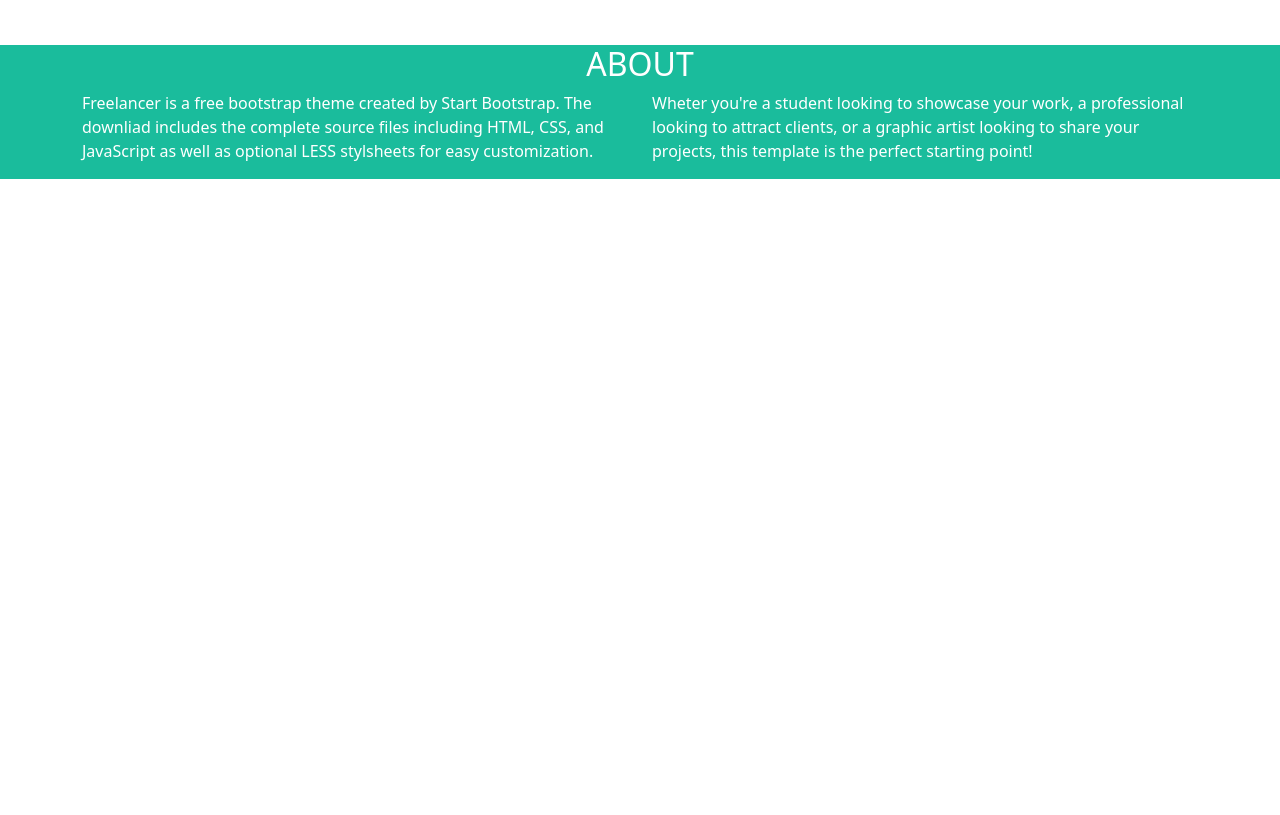
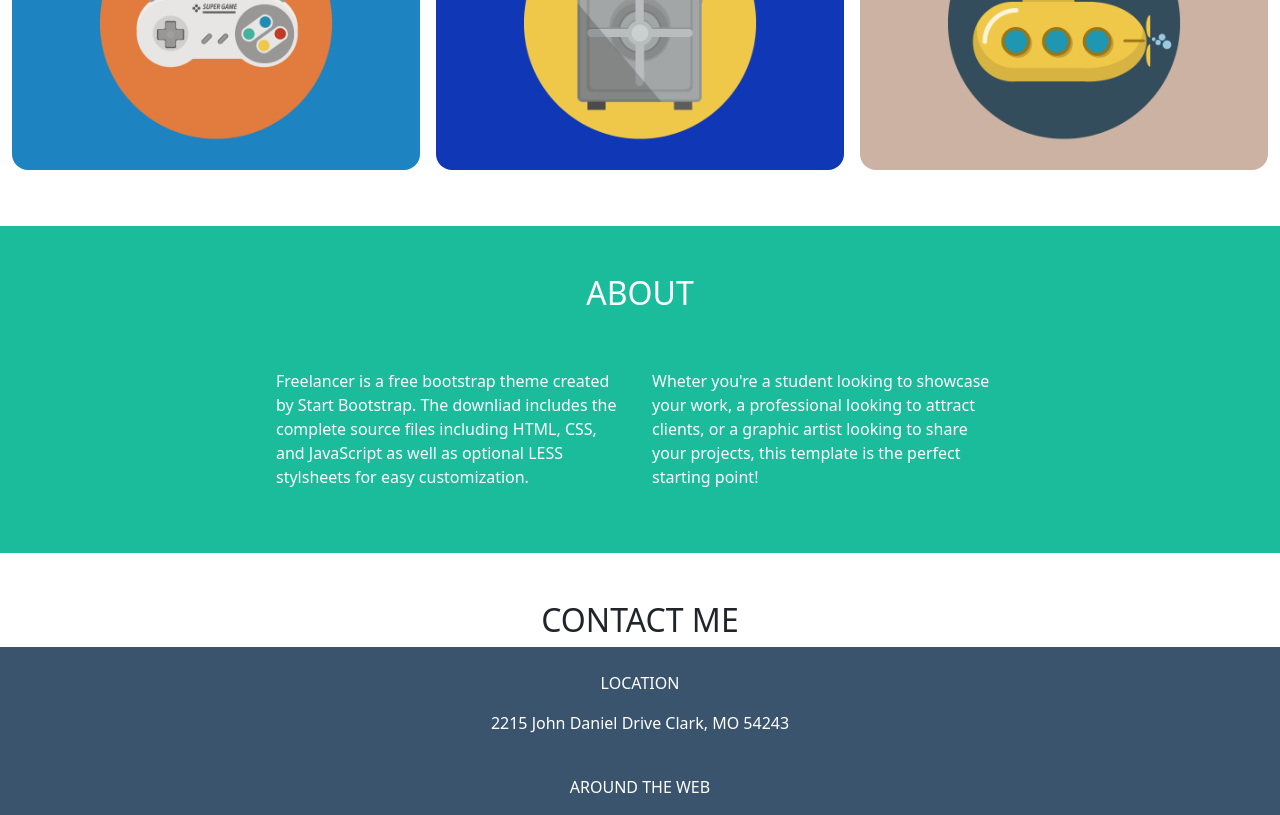
Before and after one commit to Ericson-Manalo/html-css-bootstrap-freelancer, a plain HTML site: page index.html in a window 1280 px wide. Shown: the part 1155-1970 px from the top of the page. Before the commit the page ends 1334 px from the top, so only its background shows below. Drawn offline with nearby package versions, Linux system fonts and the light colour scheme.

Commit message:
gave a section about us a wrapper

```diff
--- a/css/style.css
+++ b/css/style.css
@@ -1,5 +1,9 @@
 .green_bg{
     background-color: #1abc9c;
+}
+
+.blue-bg{
+    background-color: #3a546d;
 }
 
 .white_text{
@@ -19,6 +23,10 @@
     border-radius: 15%;
     background-color: black;
 }
+.my_smaller-wrapper{
+    width: 60%;
+}
+
 
 
 /*
--- a/index.html
+++ b/index.html
@@ -25,10 +25,10 @@
         <section class="green_bg">
             <div class="container">
                 <div class="row justify-content-center">
-                    <div class="col-6 col-sm-5 col-md-4 col-lg-2 mt-3">
+                    <div class="col-6 col-md-5 col-lg-4">
                         <img class="img-fluid" src="img/avatar.svg" alt="Avatar image">
                     </div>
-                    <h1 class="text-uppercase text-center mt-3 white_text">
+                    <h1 class="text-uppercase text-center mt-3 white_text fw-bold">
                         Start Bootstrap
                     </h1>
 
@@ -41,21 +41,9 @@
                     </div>
 
                     <div class="row justify-content-center mt-3 mb-5 text-center">
-                        <div class="col-4">
+                        <div class="col-12">
                             <p class="white_text text-uppercase">
-                                graphic artist -
-                            </p>
-                        </div>
-
-                        <div class="col-4">
-                            <p class="white_text text-uppercase">
-                                web designer -
-                            </p>
-                        </div>
-
-                        <div class="col-4">
-                            <p class="white_text text-uppercase">
-                                Illustrator
+                                graphic artist - web designer - Illustrator
                             </p>
                         </div>
                     </div>
@@ -66,7 +54,7 @@
 
 
         <section>
-            <div class="container-fluid">
+            <div class="container-fluid px-3">
                 <h2 class="text-uppercase text-center mt-5">
                     Portfolio
                 </h2>
@@ -103,27 +91,64 @@
 
 
         <section class="green_bg mt-5">
-            <h2 class="white_text text-uppercase text-center">
+
+            <div class="my_smaller-wrapper mx-auto">
+                <div class="container">
+                    <h2 class="white_text text-uppercase text-center p-5">
                         About
                     </h2>
-
-            <div class="container-sm">
-                <div class="row">
+                    <div class="row px-2">
                         <div class="col-12 col-md-6">
                             <p class="white_text">
                                 Freelancer is a free bootstrap theme created by Start Bootstrap. The downliad includes the complete source files including HTML, CSS, and JavaScript as well as optional LESS stylsheets for easy customization.
                             </p>
                         </div>
                         <div class="col-12 col-md-6">
-                        <p class="white_text">
+                            <p class="white_text pb-5">
                                 Wheter you're a student looking to showcase your work, a professional looking to attract clients, or a graphic artist looking to share your projects, this template is the perfect starting point!
                             </p>
                         </div>
                     </div>
                 </div>
+            </div>
+        </section>
 
+        <section>
+            <h2 class="text-uppercase text-center mt-5">
+                contact me
+            </h2>
         </section>
     </main>
 
+    <footer>
+        <section class="blue-bg">
+            <div class="container">
+                <div class="row">
+                    <div class="col-12">
+                        <p class="white_text text-center text-uppercase mt-4">
+                            location
+                        </p>
+                        <p class="white_text text-center">
+                            2215 John Daniel Drive Clark, MO 54243
+                        </p>
+                    </div>
+                </div>
+
+                <div class="row">
+                    <div class="col-12">
+                        <p class="white_text text-center text-uppercase mt-4">
+                            around the web
+                        </p>
+                        <p class="white_text text-center">
+
+                        </p>
+                    </div>
+                </div>
+
+            </div>
+            </div>
+        </section>
+    </footer>
+
 </body>
 </html>
```
Lines whose indentation alone changed are shown as unchanged.
